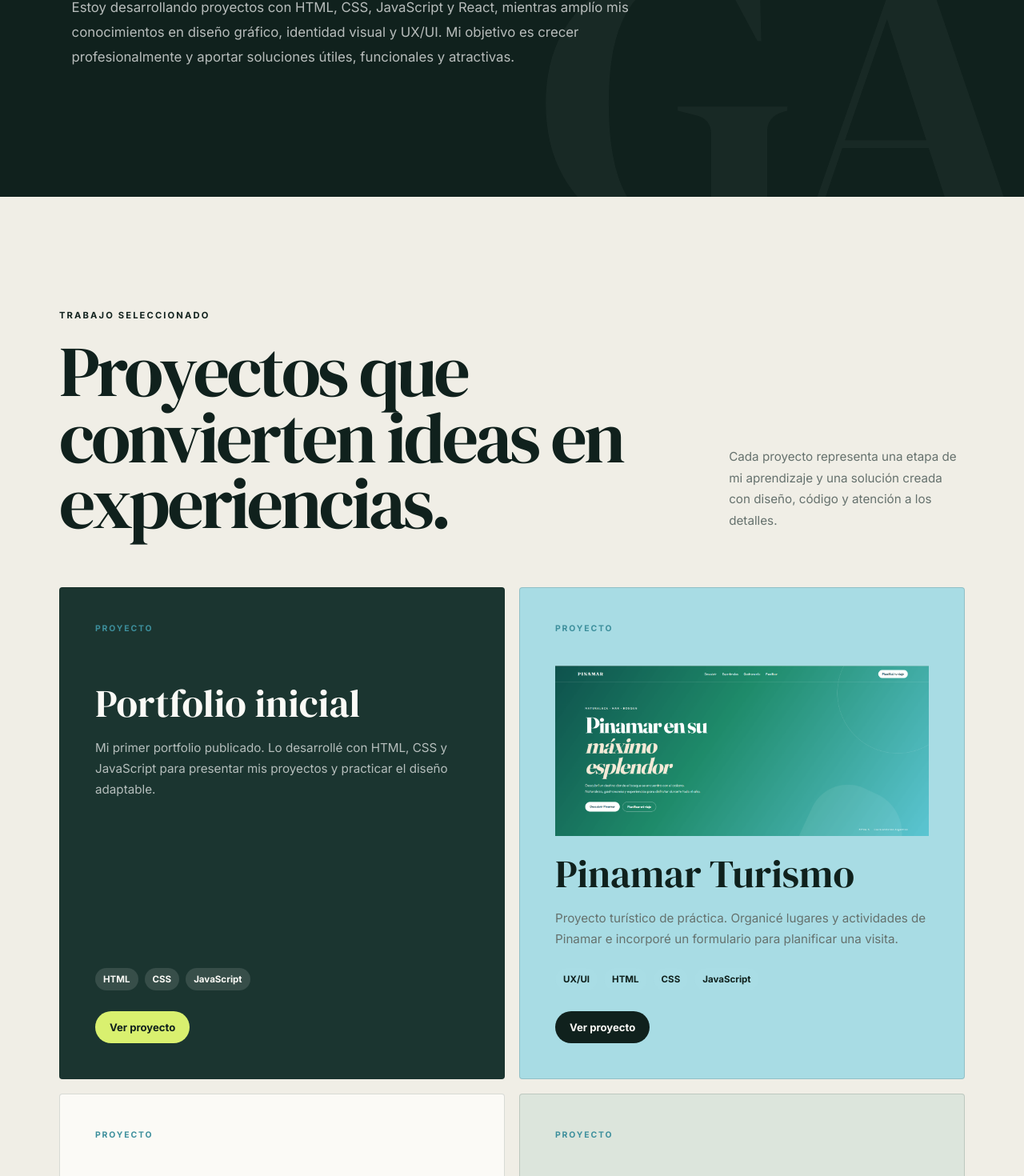
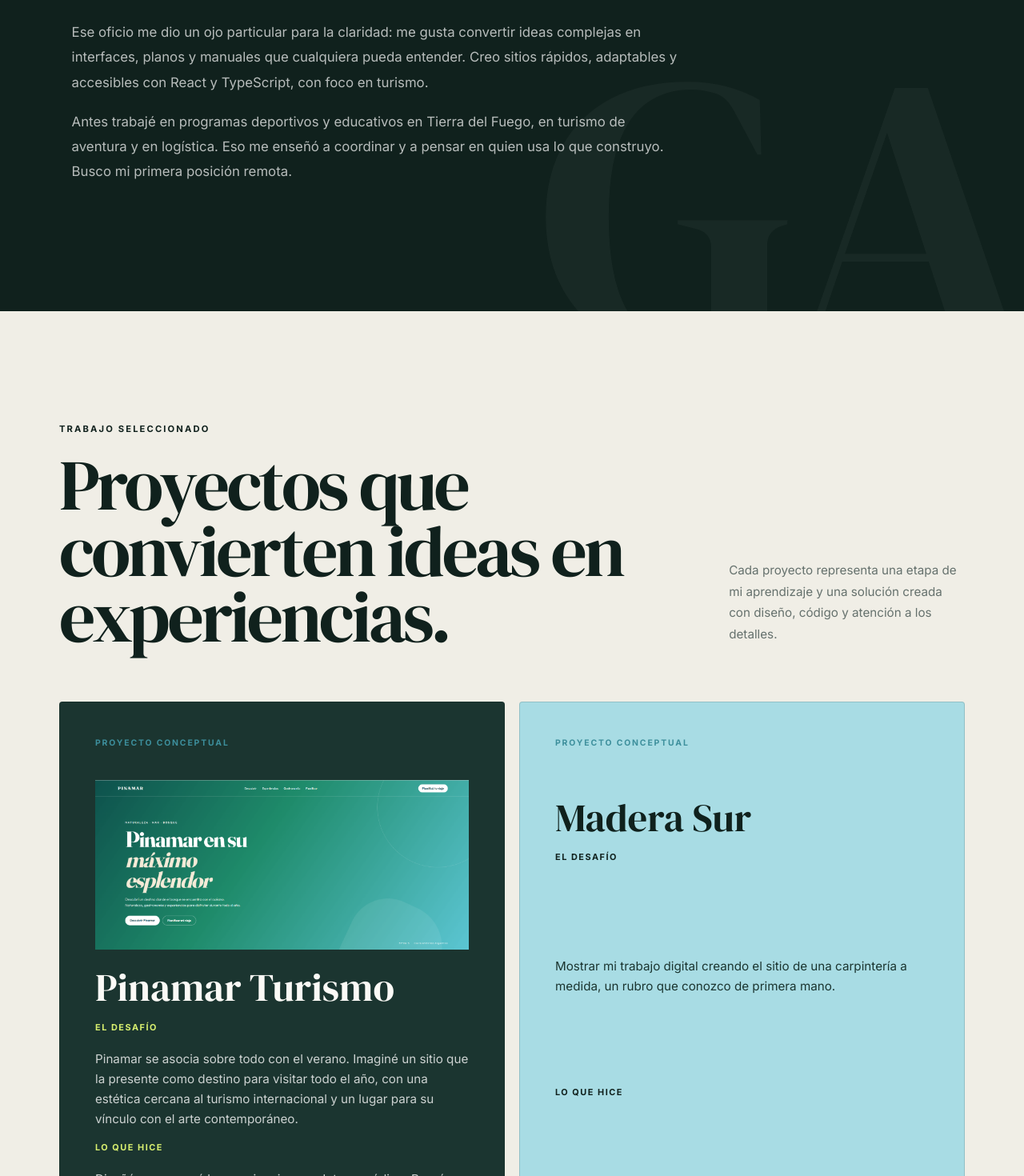
Before and after one commit to gaston-aranda/portfolio-react-gaston, a React (Vite) app: page / in a window 1280 px wide. Shown: the part 1276-2746 px from the top of the page at 80% size. Built offline with nearby package versions, Linux system fonts and the light colour scheme.

Commit message:
Reordena portfolio: proyectos con relato y textos nuevos

```diff
--- a/src/App.tsx
+++ b/src/App.tsx
@@ -5,6 +5,7 @@ import SobreMi from './components/SobreMi'
 import Contacto from './components/Contacto'
 import { FiArrowDownRight, FiArrowUpRight } from 'react-icons/fi'
 import './App.css'
+import './proyectos.css'
 
 const habilidades = [
   'HTML',
@@ -13,52 +14,68 @@ const habilidades = [
   'TypeScript',
   'React',
   'UX/UI',
+  'Figma',
+  'Illustrator',
+  'Planos y manuales',
 ]
 
-const proyectos = [
+interface DatosProyecto {
+  id: number
+  titulo: string
+  tipo?: string
+  descripcion?: string
+  desafio?: string
+  hice?: string
+  aprendi?: string
+  tecnologias: string[]
+  enlace: string
+  imagen?: string
+}
+
+const proyectos: DatosProyecto[] = [
   {
     id: 1,
+    titulo: 'Pinamar Turismo',
+    tipo: 'PROYECTO CONCEPTUAL',
+    desafio:
+      'Pinamar se asocia sobre todo con el verano. Imaginé un sitio que la presente como destino para visitar todo el año, con una estética cercana al turismo internacional y un lugar para su vínculo con el arte contemporáneo.',
+    hice: 'Diseñé y programé la experiencia completa en código. Reuní guiadas, cabalgatas, gastronomía, deportes, hospedajes y balnearios, pensado para turistas nacionales e internacionales, e incorporé un formulario para planificar la visita.',
+    aprendi:
+      'A pensar el sitio desde el visitante: ordenar la información según lo que cada turista necesita encontrar, y no solo según lo que se ve bien.',
+    tecnologias: ['UX/UI', 'HTML', 'CSS', 'JavaScript'],
+    enlace:
+      'https://gaston-aranda.github.io/portfolio-gaston-aranda/proyectos/pinamar-turismo/index.html',
+    imagen: 'pinamar.png',
+  },
+  {
+    id: 2,
+    titulo: 'Madera Sur',
+    tipo: 'PROYECTO CONCEPTUAL',
+    desafio:
+      'Mostrar mi trabajo digital creando el sitio de una carpintería a medida, un rubro que conozco de primera mano.',
+    hice: 'Una landing de una página con portada, galería de trabajos, el proceso en tres pasos (diseño personalizado, fabricación, entrega e instalación) y llamados a la acción para pedir presupuesto o escribir por WhatsApp.',
+    tecnologias: ['HTML', 'CSS', 'Diseño adaptable'],
+    enlace:
+      'https://gaston-aranda.github.io/portfolio-gaston-aranda/proyectos/Carpinteria-muebles/',
+  },
+  {
+    id: 3,
+    titulo: 'Mar Austral',
+    tipo: 'PROYECTO CONCEPTUAL',
+    desafio:
+      'Presentar de forma clara y accesible los servicios de una empresa marítima y logística del puerto de Ushuaia.',
+    hice: 'Un sitio de una página con servicios (logística portuaria, apoyo a embarcaciones y operaciones australes), sección institucional y formulario de contacto.',
+    tecnologias: ['HTML', 'CSS', 'JavaScript'],
+    enlace:
+      'https://gaston-aranda.github.io/portfolio-gaston-aranda/proyectos/proyecto-maritimo-ushuaia/',
+  },
+  {
+    id: 4,
     titulo: 'Portfolio inicial',
     descripcion:
       'Mi primer portfolio publicado. Lo desarrollé con HTML, CSS y JavaScript para presentar mis proyectos y practicar el diseño adaptable.',
     tecnologias: ['HTML', 'CSS', 'JavaScript'],
     enlace: 'https://gaston-aranda.github.io/portfolio-gaston-aranda/',
-  },
-  {
-    id: 2,
-    titulo: 'Pinamar Turismo',
-    descripcion:
-      'Proyecto turístico de práctica. Organicé lugares y actividades de Pinamar e incorporé un formulario para planificar una visita.',
-    tecnologias: ['UX/UI', 'HTML', 'CSS', 'JavaScript'],
-    enlace:
-      'https://gaston-aranda.github.io/portfolio-gaston-aranda/proyectos/pinamar-turismo/index.html',
-  },
-  {
-    id: 3,
-    titulo: 'Madera Sur',
-    descripcion:
-      'Proyecto de práctica: diseñé una landing page adaptable para presentar servicios de carpintería y facilitar el contacto.',
-    tecnologias: ['HTML', 'CSS', 'Diseño adaptable'],
-    enlace:
-      'https://gaston-aranda.github.io/portfolio-gaston-aranda/proyectos/Carpinteria-muebles/',
-  },
-  {
-    id: 4,
-    titulo: 'Mar Austral',
-    descripcion:
-      'Sitio web para presentar servicios marítimos de Ushuaia de forma clara y accesible.',
-    tecnologias: ['HTML', 'CSS', 'JavaScript', 'React'],
-    enlace:
-      'https://gaston-aranda.github.io/portfolio-gaston-aranda/proyectos/proyecto-maritimo-ushuaia/',
-  },
-  {
-    id: 5,
-    titulo: 'Servicios profesionales',
-    descripcion:
-      'Sitio web para presentar servicios profesionales y facilitar el contacto con posibles clientes.',
-    tecnologias: ['HTML', 'CSS', 'JavaScript', 'React'],
-    enlace:
-      'https://gaston-aranda.github.io/portfolio-gaston-aranda/proyectos/servicios-profesionales/',
   },
 ]
 
@@ -117,7 +134,7 @@ function App() {
           <div className="topbar-inner">
             <p className="availability">
               <span aria-hidden="true" />
-              Disponible para oportunidades trainee / junior
+              Disponible para trabajo remoto · trainee / junior
             </p>
 
             <a className="topbar-contact" href="#contacto">
@@ -210,7 +227,7 @@ function App() {
 
         <section className="proof-bar" aria-label="Resumen profesional">
           <div>
-            <strong>5</strong>
+            <strong>{proyectos.length}</strong>
             <span>proyectos publicados</span>
           </div>
           <div>
@@ -227,9 +244,7 @@ function App() {
           <Habilidades habilidades={habilidades} />
         )}
 
-        <div id="sobre-mi">
-          <SobreMi />
-        </div>
+        <SobreMi />
 
         <section id="proyectos" className="projects-section">
           <div className="section-heading">
@@ -249,12 +264,16 @@ function App() {
               <Proyecto
                 key={proyecto.id}
                 titulo={proyecto.titulo}
+                tipo={proyecto.tipo}
                 descripcion={proyecto.descripcion}
+                desafio={proyecto.desafio}
+                hice={proyecto.hice}
+                aprendi={proyecto.aprendi}
                 tecnologias={proyecto.tecnologias}
                 enlace={proyecto.enlace}
                 imagen={
-                  proyecto.id === 2
-                    ? `${import.meta.env.BASE_URL}pinamar.png`
+                  proyecto.imagen
+                    ? `${import.meta.env.BASE_URL}${proyecto.imagen}`
                     : undefined
                 }
               />
--- a/src/components/Contacto.tsx
+++ b/src/components/Contacto.tsx
@@ -12,7 +12,7 @@ function Contacto() {
 
       <div className="contacto-enlaces">
         <a
-          href="https://mail.google.com/mail/?view=cm&fs=1&to=gaston.aranda.dev@gmail.com"
+          href="https://mail.google.com/mail/?view=cm&fs=1&to=gearandagaston@gmail.com"
           className="contacto-boton"
           target="_blank"
           rel="noopener noreferrer"
--- a/src/components/Proyecto.tsx
+++ b/src/components/Proyecto.tsx
@@ -1,6 +1,10 @@
 interface ProyectoProps {
   titulo: string
-  descripcion: string
+  tipo?: string
+  descripcion?: string
+  desafio?: string
+  hice?: string
+  aprendi?: string
   tecnologias: string[]
   enlace: string
   imagen?: string
@@ -8,13 +12,19 @@ interface ProyectoProps {
 
 function Proyecto({
   titulo,
+  tipo,
   descripcion,
+  desafio,
+  hice,
+  aprendi,
   tecnologias,
   enlace,
   imagen,
 }: ProyectoProps) {
+  const tieneRelato = Boolean(desafio || hice || aprendi)
+
   return (
-    <article className="project-card">
+    <article className="project-card" data-tipo={tipo}>
       {imagen && (
         <a
           className="project-preview"
@@ -32,7 +42,33 @@ function Proyecto({
       )}
 
       <h3>{titulo}</h3>
-      <p>{descripcion}</p>
+
+      {tieneRelato ? (
+        <dl className="project-story">
+          {desafio && (
+            <>
+              <dt>El desafío</dt>
+              <dd>{desafio}</dd>
+            </>
+          )}
+
+          {hice && (
+            <>
+              <dt>Lo que hice</dt>
+              <dd>{hice}</dd>
+            </>
+          )}
+
+          {aprendi && (
+            <>
+              <dt>Lo que aprendí</dt>
+              <dd>{aprendi}</dd>
+            </>
+          )}
+        </dl>
+      ) : (
+        <p>{descripcion}</p>
+      )}
 
       <div className="technologies">
         {tecnologias.map((tecnologia) => (
--- a/src/components/SobreMi.tsx
+++ b/src/components/SobreMi.tsx
@@ -4,17 +4,23 @@ function SobreMi() {
       <h2>Sobre mí</h2>
 
       <p>
-        Soy Gastón, desarrollador frontend y diseñador
-        gráfico en formación. Creo sitios web modernos,
-        claros y adaptables a computadoras y celulares.
+        Soy Gastón, desarrollador frontend junior y diseñador gráfico.
+        Hace cinco años me formo en desarrollo web y diseño, y en paralelo
+        diseño y fabrico muebles de madera y estructuras wood frame.
       </p>
 
       <p>
-        Estoy desarrollando proyectos con HTML, CSS,
-        JavaScript y React, mientras amplío mis conocimientos
-        en diseño gráfico, identidad visual y UX/UI.
-        Mi objetivo es crecer profesionalmente y aportar
-        soluciones útiles, funcionales y atractivas.
+        Ese oficio me dio un ojo particular para la claridad: me gusta
+        convertir ideas complejas en interfaces, planos y manuales que
+        cualquiera pueda entender. Creo sitios rápidos, adaptables y
+        accesibles con React y TypeScript, con foco en turismo.
+      </p>
+
+      <p>
+        Antes trabajé en programas deportivos y educativos en Tierra del
+        Fuego, en turismo de aventura y en logística. Eso me enseñó a
+        coordinar y a pensar en quien usa lo que construyo. Busco mi primera
+        posición remota.
       </p>
     </section>
   )
--- /dev/null
+++ b/src/proyectos.css
@@ -0,0 +1,48 @@
+/* Tarjetas de proyecto con relato: desafío, lo que hice y lo que aprendí */
+
+.project-card[data-tipo]::before {
+  content: attr(data-tipo);
+}
+
+.project-story {
+  margin: 0 0 24px;
+  flex-grow: 1;
+  display: grid;
+  gap: 16px;
+}
+
+.project-story dt {
+  margin: 0;
+  color: #2f6f7a;
+  font-size: 0.68rem;
+  font-weight: 700;
+  letter-spacing: 0.14em;
+  text-transform: uppercase;
+}
+
+.project-story dd {
+  margin: 4px 0 0;
+  color: var(--muted);
+  font-size: 0.95rem;
+  line-height: 1.65;
+}
+
+/* Tarjeta oscura (la primera) */
+.project-card:first-child .project-story dt {
+  color: var(--lime);
+}
+
+.project-card:first-child .project-story dd {
+  color: rgba(255, 255, 255, 0.78);
+}
+
+/* Tarjetas con fondo de color (2.ª y 4.ª) */
+.project-card:nth-child(2) .project-story dt,
+.project-card:nth-child(4) .project-story dt {
+  color: var(--ink);
+}
+
+.project-card:nth-child(2) .project-story dd,
+.project-card:nth-child(4) .project-story dd {
+  color: var(--ink-soft);
+}
```
